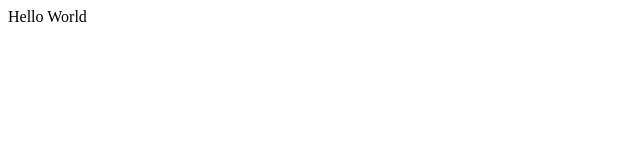
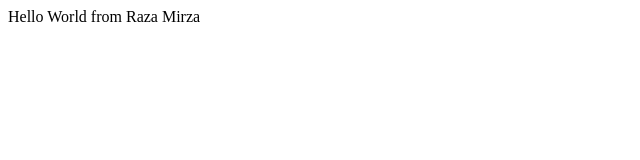
Before and after one commit to Sufyanraza50/Bootcamp2020TrainingEnglish, a plain HTML site: page index.html in a window 1280 px wide. Shown: the whole page, without its empty margins (0-640 px from the left). Drawn offline with Linux system fonts and the light colour scheme.

Commit message:
New change in html file

```diff
--- a/index.html
+++ b/index.html
@@ -6,6 +6,6 @@
     <title>First Document</title>
 </head>
 <body>
-    <div>Hello World</div>
+    <div>Hello World from Raza Mirza</div>
 </body>
 </html>
```
